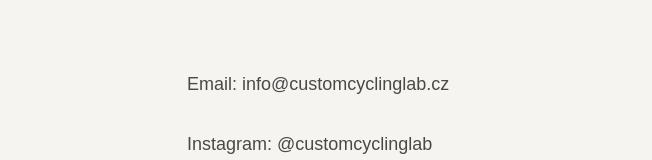
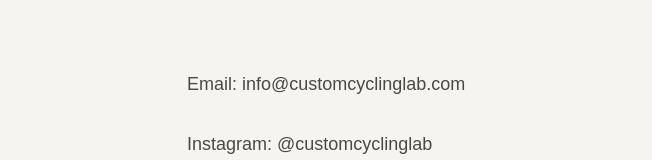
Before and after one commit to marcelboranek-beep/cyclinglab-live, a Next.js app: page /kontakt in a window 1280 px wide. Shown: the part 224-384 px from the top of the page, without its empty margins (5-657 px from the left). Built offline with nearby package versions, Linux system fonts and the light colour scheme.

Commit message:
Updated email address

```diff
--- a/app/kontakt/page.tsx
+++ b/app/kontakt/page.tsx
@@ -21,7 +21,7 @@ export default function Kontakt() {
         <div className="mt-16 space-y-8 text-lg text-black/70">
 
           <p>
-            Email: info@customcyclinglab.cz
+            Email: info@customcyclinglab.com
           </p>
 
           <p>
```
